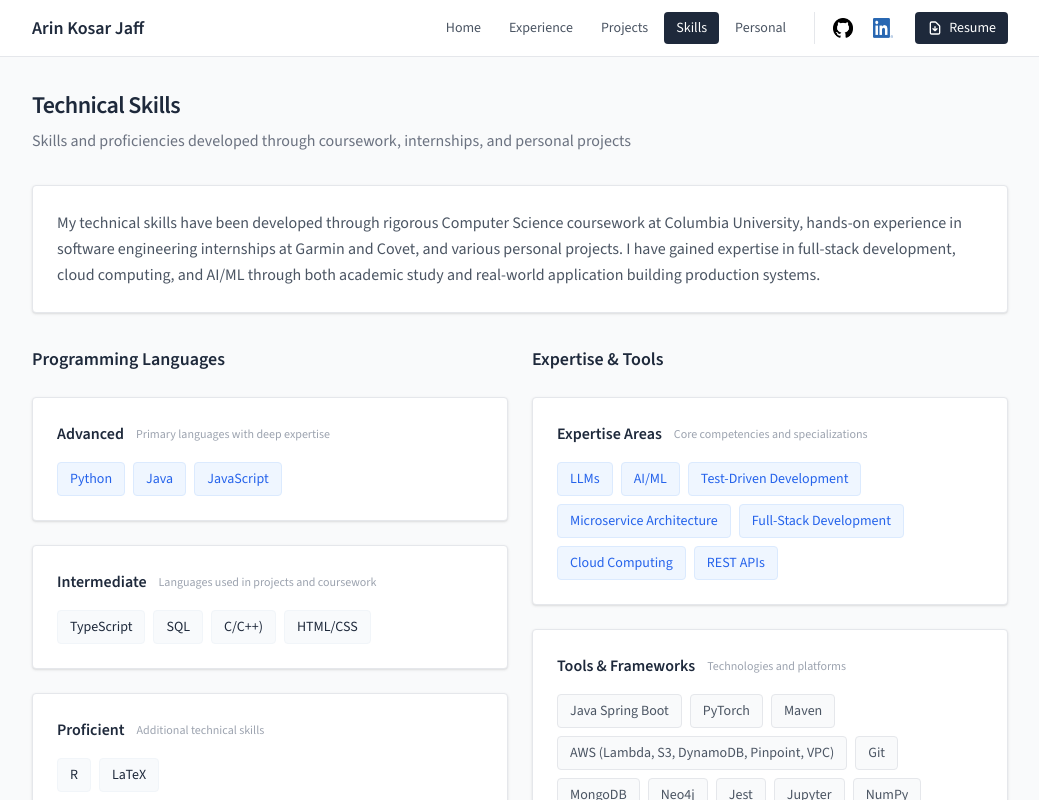
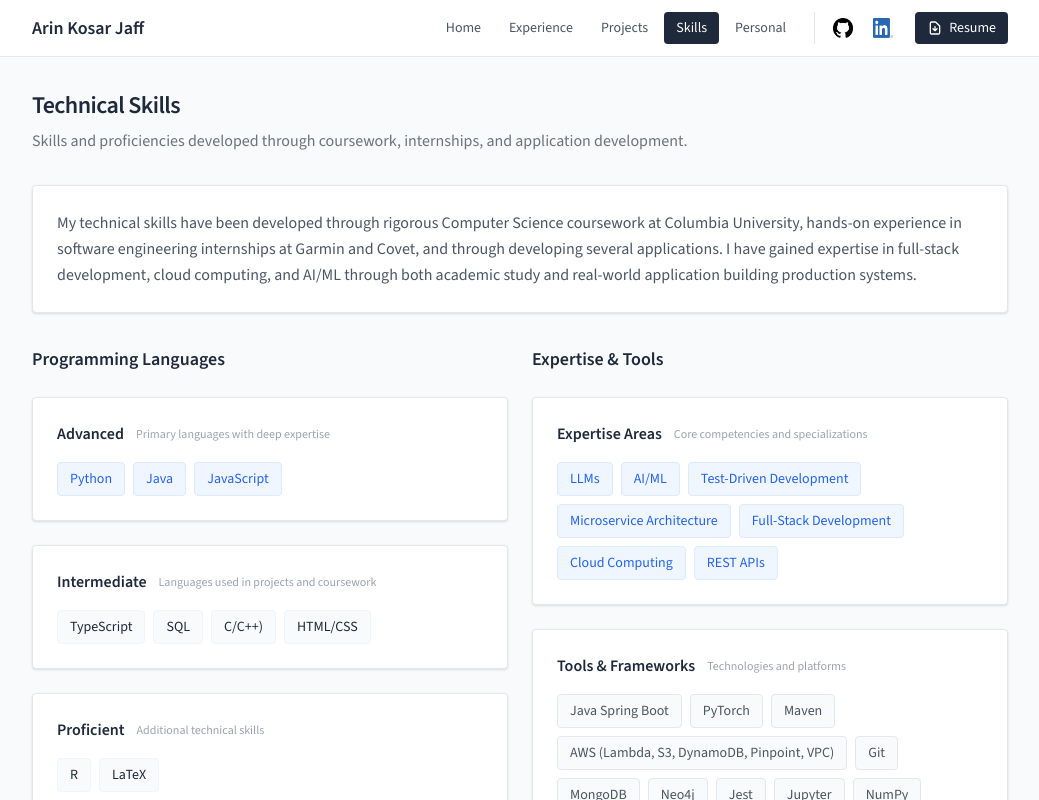
Before and after one commit to arin-jaff/arinjaff.com, a React (Vite) app: page /skills in a window 1280 px wide. Shown: the top 800 px of the page, without its empty margins (120-1159 px from the left). Built offline with nearby package versions, Linux system fonts and the light colour scheme.

Commit message:
Update wording

```diff
--- a/src/pages/Home.jsx
+++ b/src/pages/Home.jsx
@@ -92,7 +92,7 @@ export default function Home() {
               working at Garmin in 2026 as a Software Engineer, and currently
               I am a Computer Science student at Columbia University, where I am focusing on
               machine learning, artificial intelligence, and cloud computing. I am working on several
-              personal projects, including <a href="https://ergroom.arinjaff.com" target="_blank" rel="noreferrer" className="text-accent-600 hover:text-accent-500 font-medium">Who's in the Erg Room?</a> -
+              projects, including <a href="https://ergroom.arinjaff.com" target="_blank" rel="noreferrer" className="text-accent-600 hover:text-accent-500 font-medium">Who's in the Erg Room?</a> -
               an online web-tracker for Columbia Lightweight Rowing which uses a Raspberry Pi, RFID module, and a Flask application to show real-time erg room occupancy. Check out my other projects and prior experience!
             </p>
 
--- a/src/pages/Skills.jsx
+++ b/src/pages/Skills.jsx
@@ -48,7 +48,7 @@ export default function Skills() {
         transition={{ duration: 0.5 }}
       >
         <h2 className="section-title mb-2">Technical Skills</h2>
-        <p className="text-gray-500 mb-8">Skills and proficiencies developed through coursework, internships, and personal projects</p>
+        <p className="text-gray-500 mb-8">Skills and proficiencies developed through coursework, internships, and application development.</p>
       </motion.div>
 
       {/* Introduction */}
@@ -60,7 +60,7 @@ export default function Skills() {
       >
         <p className="text-gray-600 leading-relaxed">
           My technical skills have been developed through rigorous Computer Science coursework at Columbia University,
-          hands-on experience in software engineering internships at Garmin and Covet, and various personal projects.
+          hands-on experience in software engineering internships at Garmin and Covet, and through developing several applications.
           I have gained expertise in full-stack development, cloud computing, and AI/ML through both academic study and
           real-world application building production systems.
         </p>
```
